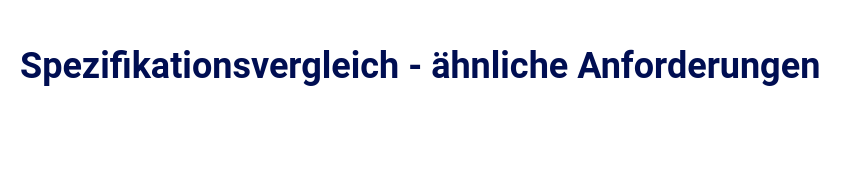
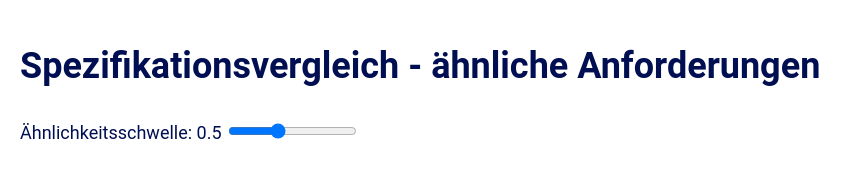
Before and after one commit to SvenSommer/Spec_comparer, a website: page public/matrix.html in a window 1280 px wide. Shown: the whole page, without its empty margins (0-862 px from the left). Drawn offline with Linux system fonts and the light colour scheme; no server answers.

Commit message:
slider for treshold

```diff
--- a/public/matrix.html
+++ b/public/matrix.html
@@ -5,7 +5,7 @@
   <meta charset="UTF-8">
   <meta name="viewport" content="width=device-width, initial-scale=1.0">
   <title>Spezifikationsvergleich - ähnliche Anforderungen</title>
-  <link rel="stylesheet" href="style.css"> <!-- Your CSS file -->
+  <link rel="stylesheet" href="style.css">
   <script src="index.js"></script>
 </head>
 
@@ -14,6 +14,11 @@
     class="content-detail__block content-detail__block--filter-table content-detail__block--breaker content-detail__block--top-half content-detail__block--bottom-half">
     <div class="documents-table">
       <h1 class="headline headline--3 filter__headline">Spezifikationsvergleich - ähnliche Anforderungen</h1>
+      <div class="slider-container">
+        <label for="similarityThreshold">Ähnlichkeitsschwelle: <span id="thresholdValue">0.5</span></label>
+        <input type="range" id="similarityThreshold" name="threshold" min="0.2" max="1" step="0.01" value="0.5">
+      </div>
+
       <div id="requirements-container" class="table-responsive">
         <!-- The requirements table will be loaded here by JavaScript -->
       </div>
--- a/public/matrix.js
+++ b/public/matrix.js
@@ -4,6 +4,7 @@ document.addEventListener('DOMContentLoaded', () => {
 
   console.log("selectedSpecIds", selectedSpecIds);
   const query = `/api/matrix?ids=${selectedSpecIds.join('&ids=')}`;
+  console.log(query);
 
   fetch(query)
     .then(response => response.ok ? response.json() : Promise.reject(`Network response was not ok ${response.statusText}`))
```
